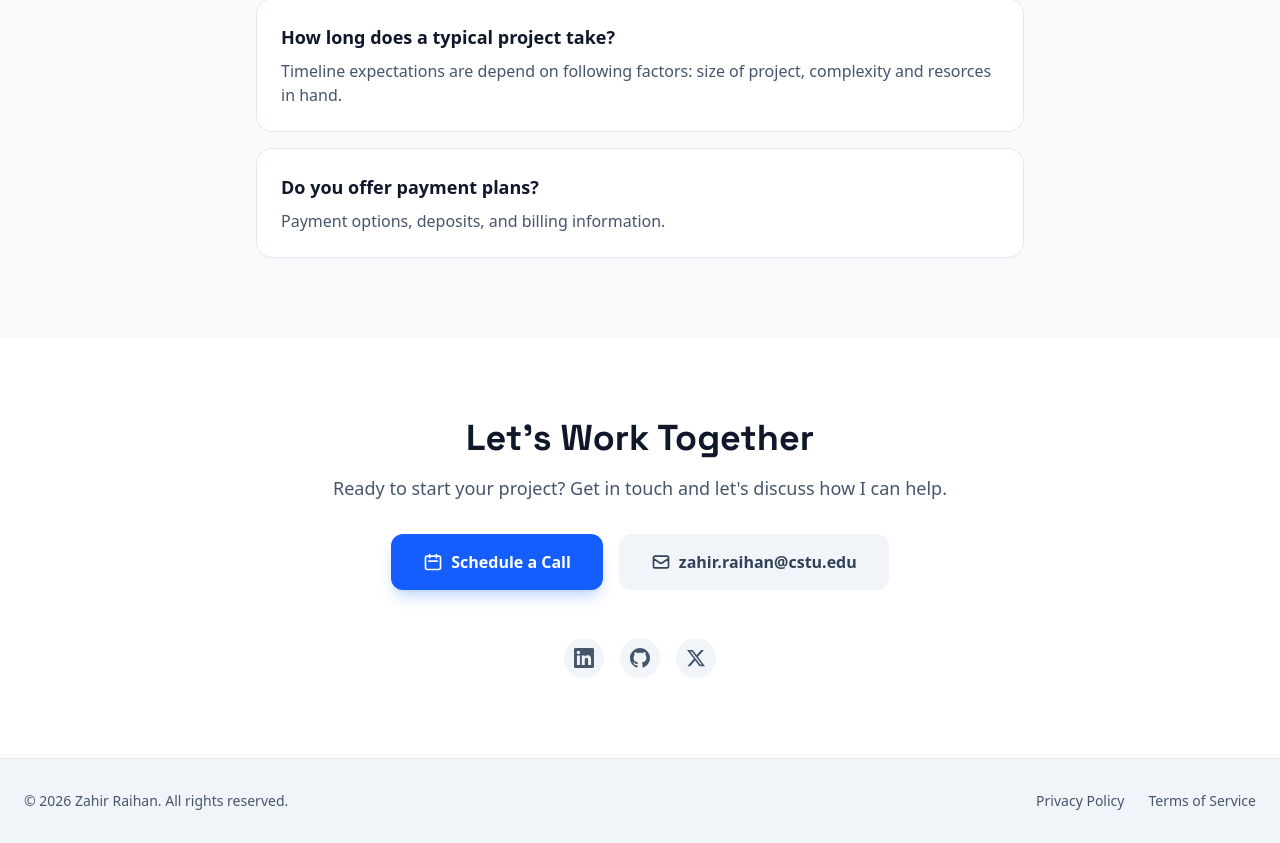
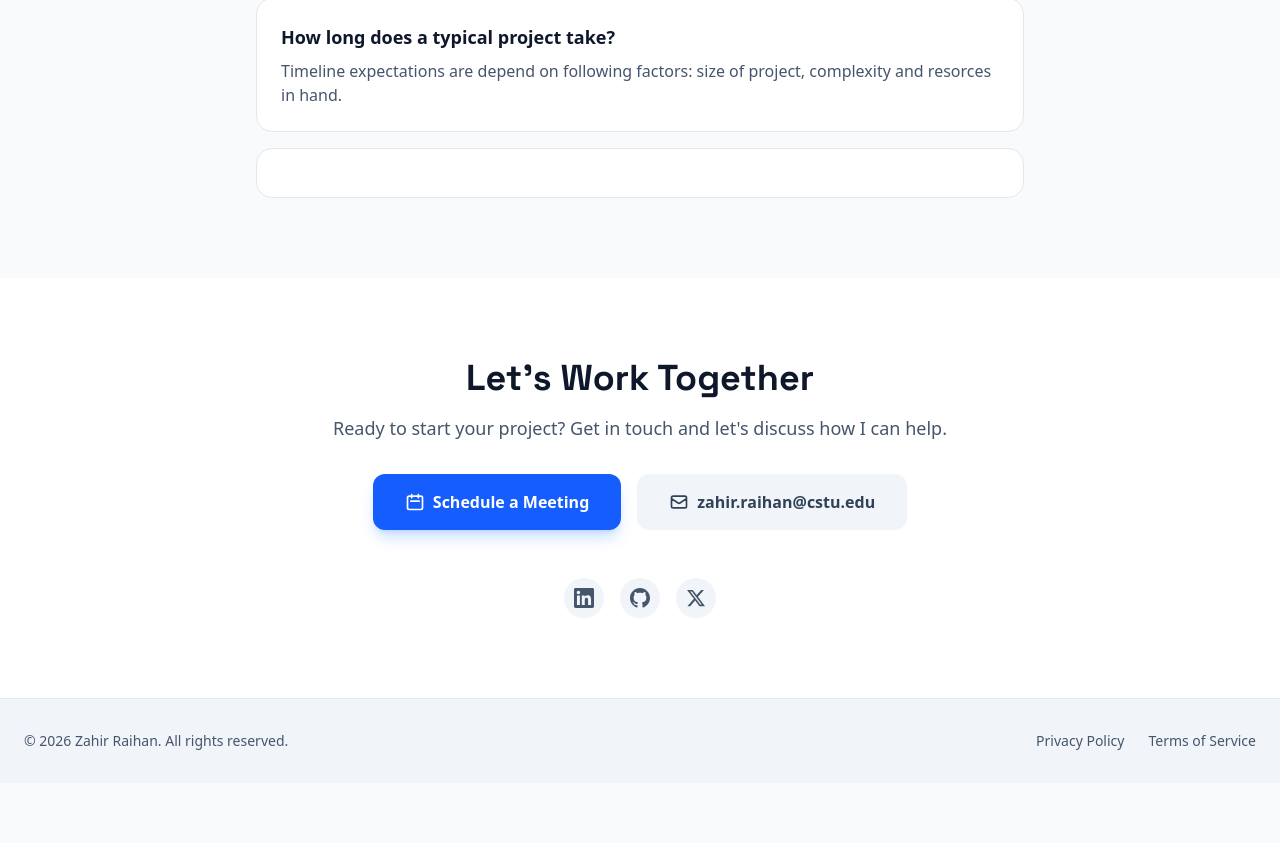
Before and after one commit to zraihan-CSTU/ZR-landing-page, a Next.js app: page / in a window 1280 px wide. Shown: the part 3242-4085 px from the top of the page. After the commit the page ends 4025 px from the top, so only its background shows below. Built offline with nearby package versions, Linux system fonts and the light colour scheme.

Commit message:
Removed Payment Term and Schedule a Meeting in app folder

```diff
--- a/app/page.tsx
+++ b/app/page.tsx
@@ -416,17 +416,12 @@ export default function Home() {
                   How long does a typical project take?
                 </h3>
                 <p className="text-slate-600 dark:text-slate-400">
-                  Timeline expectations are depend on following factors: size of project, complexity and resorces in hand.
+                  Timeline expectations are depend on following factors:
+                  size of project, complexity and resorces in hand.
                 </p>
               </div>
 
               <div className="bg-white dark:bg-slate-800 rounded-2xl p-6 border border-slate-200 dark:border-slate-700">
-                <h3 className="text-lg font-semibold text-slate-900 dark:text-white mb-2">
-                  Do you offer payment plans?
-                </h3>
-                <p className="text-slate-600 dark:text-slate-400">
-                  Payment options, deposits, and billing information.
-                </p>
               </div>
             </div>
           </div>
@@ -459,7 +454,7 @@ export default function Home() {
                 className="inline-flex items-center justify-center px-8 py-4 text-base font-semibold text-white bg-blue-600 hover:bg-blue-700 rounded-xl transition-all shadow-lg shadow-blue-500/25"
               >
                 <CalendarIcon className="w-5 h-5 mr-2" />
-                Schedule a Call
+                Schedule a Meeting
               </a>
               <a
                 href="mailto:your@email.com"
```
